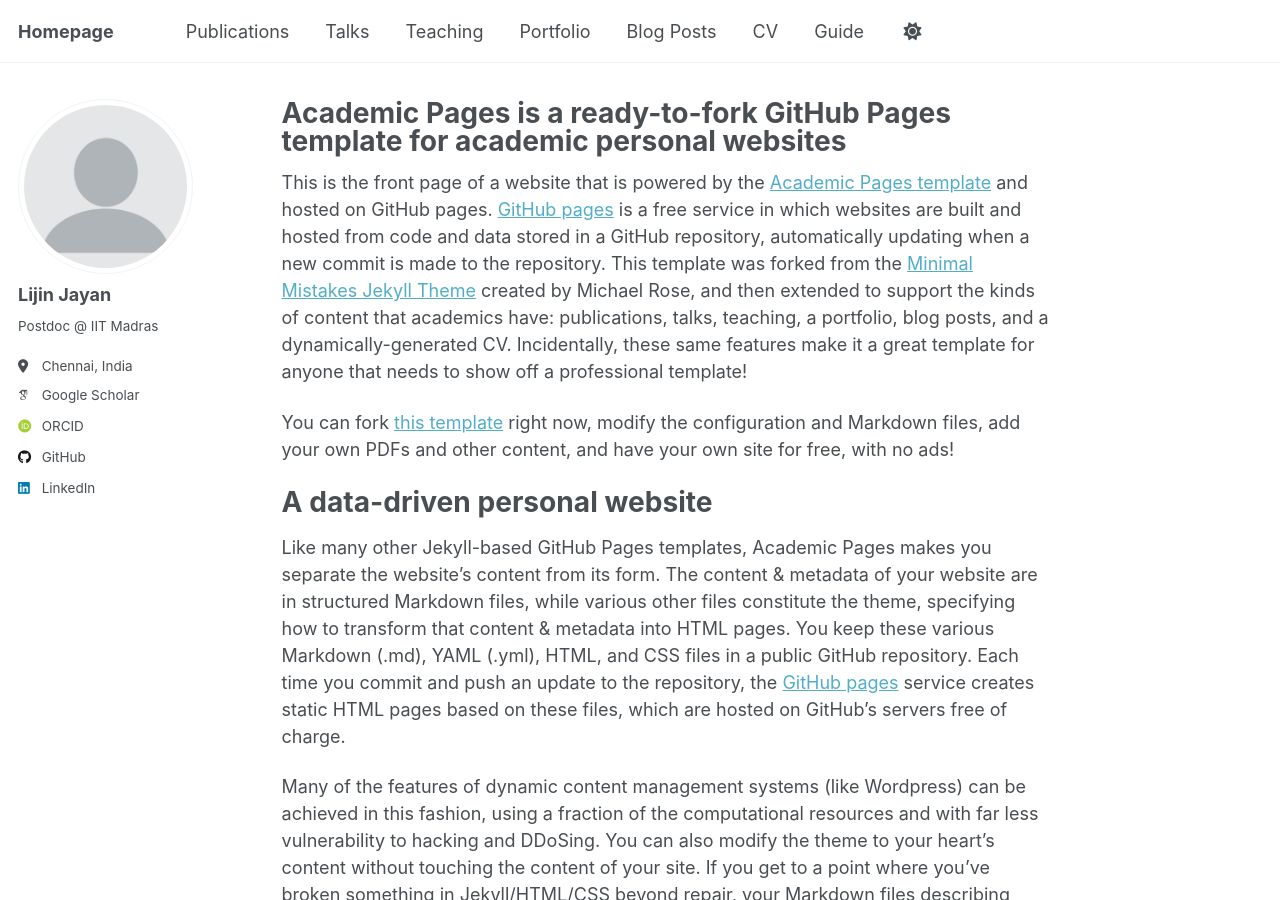
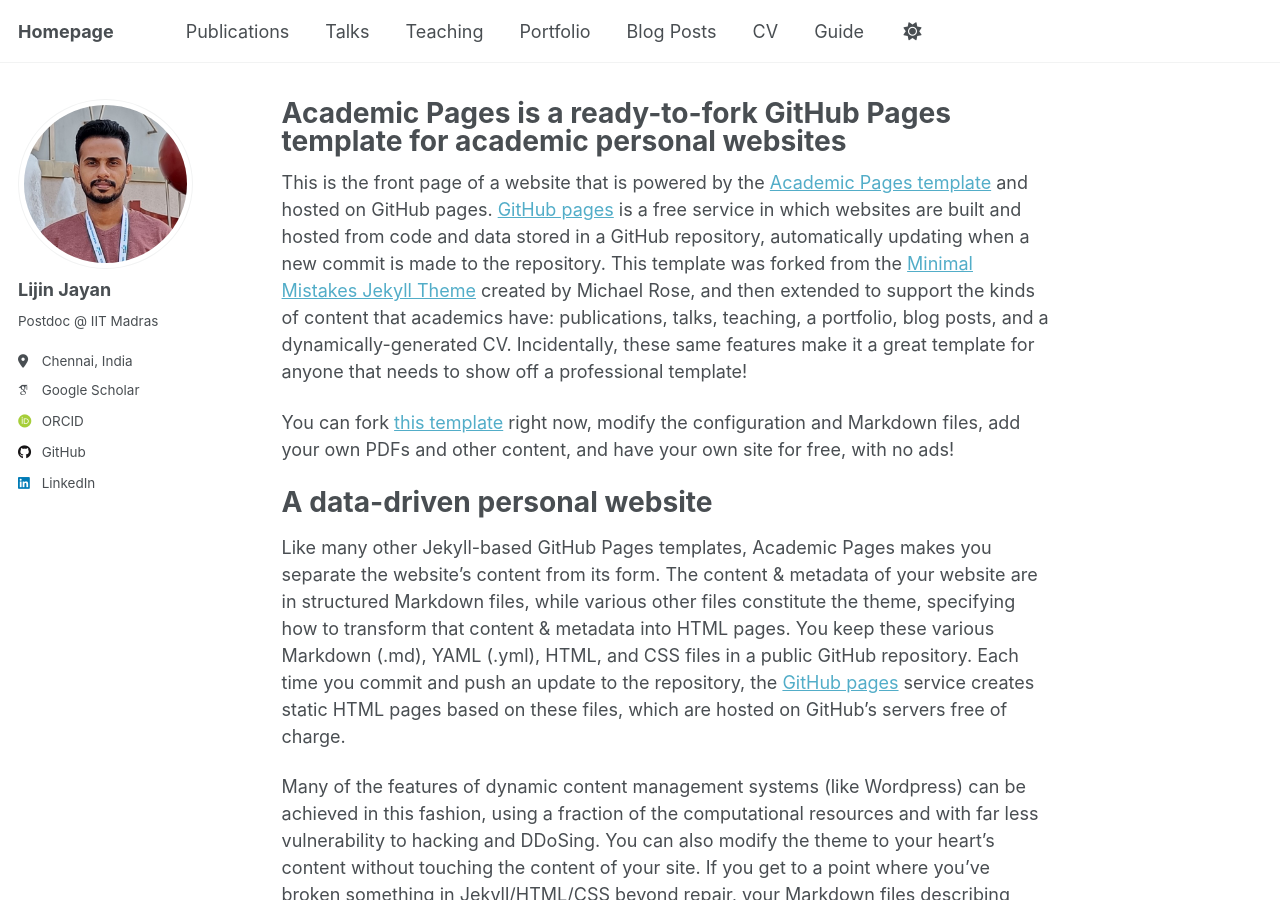
Before and after one commit to ljayan/ljayan.github.io, a Jekyll site: the page built from _pages/about.md, in a window 1280 px wide and 900 px high. Built offline with Jekyll 4.4.1, drawn with Linux system fonts in a browser that asks for light colours; some web fonts are replaced; a script that is not in the unit is left out.

Commit message:
Update _config.yml

```diff
--- a/_config.yml
+++ b/_config.yml
@@ -23,7 +23,7 @@ repository               : "ljayan/ljayan.github.io"
 #               Additional customization can be done by editing /_includes/author-profile.html
 author:
   # Biographic information
-  avatar           : "profile.png"
+  avatar           : "lijin.jpg"
   name             : "Lijin Jayan"
   pronouns         : # "he/him"
   bio              : "Postdoc @ IIT Madras"
```
